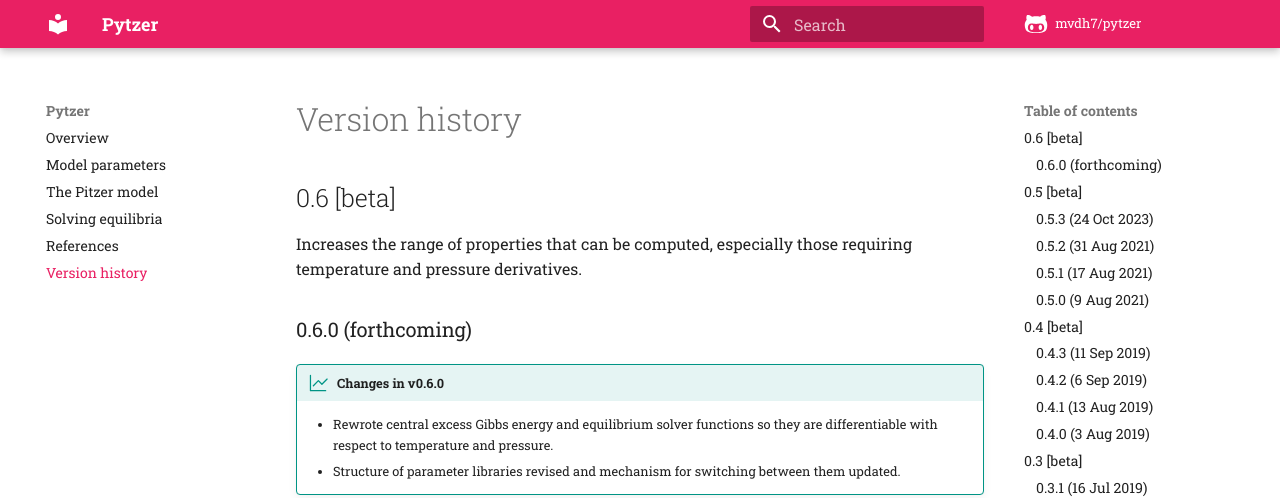
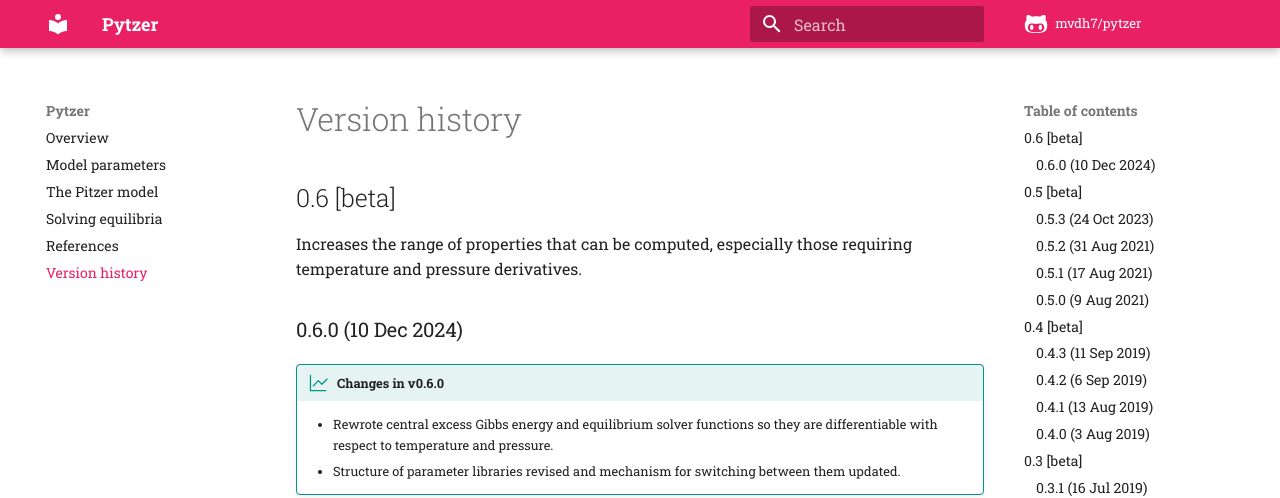
Before and after one commit to mvdh7/pytzer, an MkDocs documentation site: the page built from docs/versions.md, in a window 1280 px wide and 900 px high. Shown: the top 498 px of the window. Built offline with MkDocs 1.6.1 and Material for MkDocs 9.7.7, drawn with Linux system fonts in a browser that asks for light colours; comment, search, counter and statistics services are not loaded.

Commit message:
Add release date

```diff
--- a/docs/versions.md
+++ b/docs/versions.md
@@ -4,7 +4,7 @@
 
 Increases the range of properties that can be computed, especially those requiring temperature and pressure derivatives.
 
-### 0.6.0 (forthcoming)
+### 0.6.0 (10 Dec 2024)
 
 !!! new-version "Changes in v0.6.0"
     * Rewrote central excess Gibbs energy and equilibrium solver functions so they are differentiable with respect to temperature and pressure.
```
